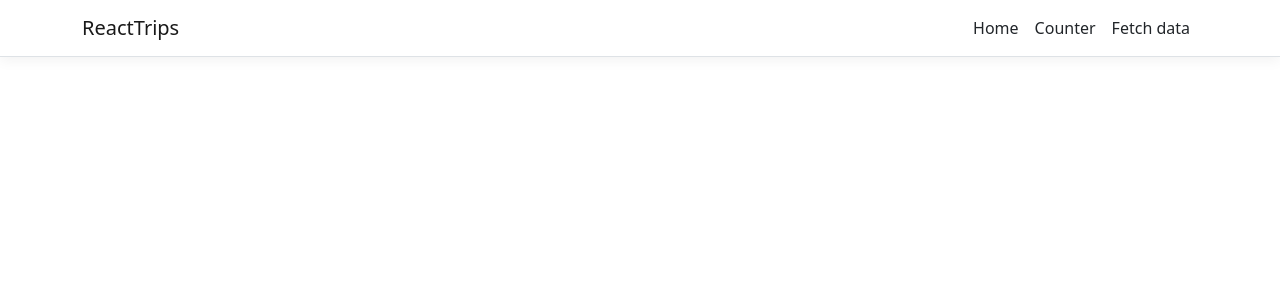
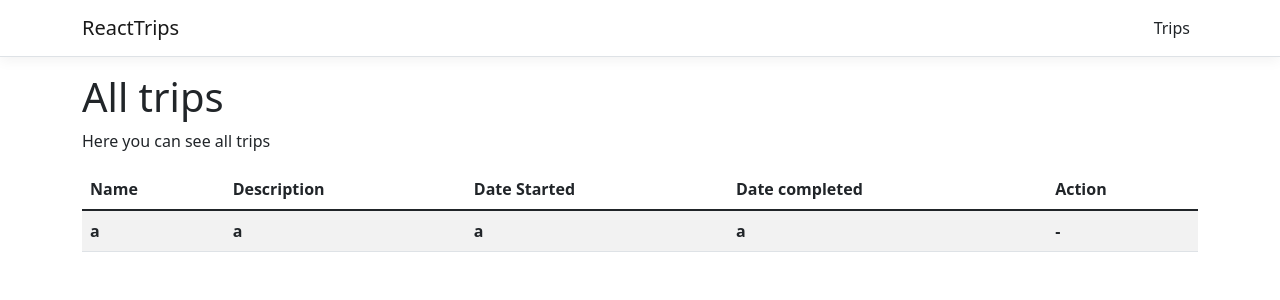
Before and after one commit to mancha-24/Trips, a React (Create React App) app in the folder ClientApp/: page /trips in a window 1280 px wide. Shown: the top 300 px of the page. Built offline with nearby package versions, Linux system fonts and the light colour scheme.

Commit message:
Setting up Trips page

```diff
--- a/ClientApp/src/AppRoutes.js
+++ b/ClientApp/src/AppRoutes.js
@@ -1,7 +1,7 @@
 import { Counter } from "./components/Counter";
 import { FetchData } from "./components/FetchData";
 import { Home } from "./components/Home";
-
+import { Trips } from "./components/Trip/Trips";
 const AppRoutes = [
   {
     index: true,
@@ -14,6 +14,10 @@
   {
     path: '/fetch-data',
     element: <FetchData />
+  },
+  {
+    path: '/trips',
+    element: <Trips />
   }
 ];
 
--- a/ClientApp/src/components/NavMenu.js
+++ b/ClientApp/src/components/NavMenu.js
@@ -30,13 +30,7 @@
           <Collapse className="d-sm-inline-flex flex-sm-row-reverse" isOpen={!this.state.collapsed} navbar>
             <ul className="navbar-nav flex-grow">
               <NavItem>
-                <NavLink tag={Link} className="text-dark" to="/">Home</NavLink>
-              </NavItem>
-              <NavItem>
-                <NavLink tag={Link} className="text-dark" to="/counter">Counter</NavLink>
-              </NavItem>
-              <NavItem>
-                <NavLink tag={Link} className="text-dark" to="/fetch-data">Fetch data</NavLink>
+                <NavLink tag={Link} className="text-dark" to="/trips">Trips</NavLink>
               </NavItem>
             </ul>
           </Collapse>
--- /dev/null
+++ b/ClientApp/src/components/Trip/Trips.jsx
@@ -0,0 +1,55 @@
+import React, { Component } from 'react';
+
+export class Trips extends Component
+{
+    constructor(props){
+        super(props);
+
+        this.state = {
+            trips: [],
+            loading: false
+        }
+    }
+
+    renderAllTripsTable(trips){
+        return (
+            <table className='table table-striped'>
+                <thead>
+                    <tr>
+                        <th>Name</th>
+                        <th>Description</th>
+                        <th>Date Started</th>
+                        <th>Date completed</th>
+                        <th>Action</th>
+                    </tr>
+                </thead>
+                <tbody>
+                    <tr>
+                        <th>a</th>
+                        <th>a</th>
+                        <th>a</th>
+                        <th>a</th>
+                        <th> - </th>
+                    </tr>
+                </tbody>
+            </table>
+        );
+    }
+
+    render(){
+        let content = this.state.loading ? (
+            <p>
+                <em>loading...</em>
+            </p>
+        ) : (
+            this.renderAllTripsTable(this.state.trips)
+        )
+        return (
+            <div>
+                <h1>All trips</h1>
+                <p>Here you can see all trips</p>
+                {content}
+            </div>
+        );
+    }
+}
```
